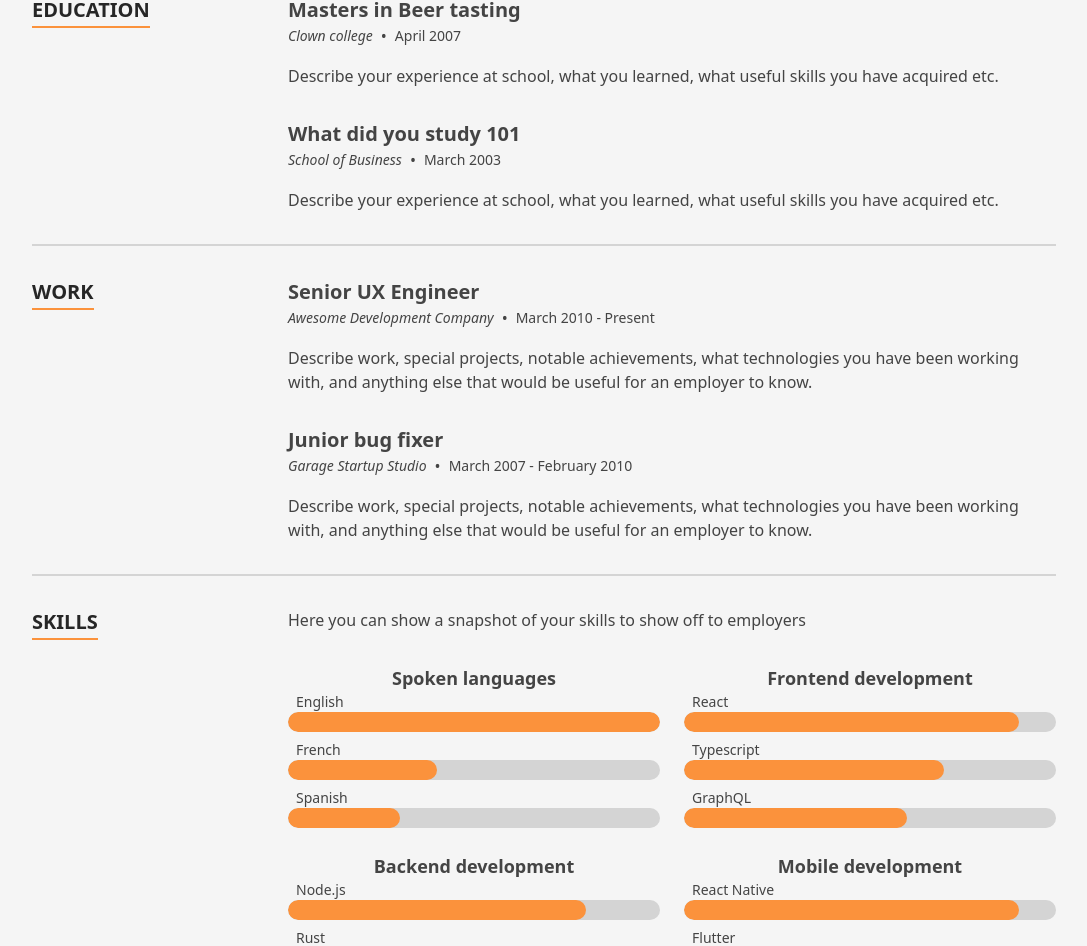
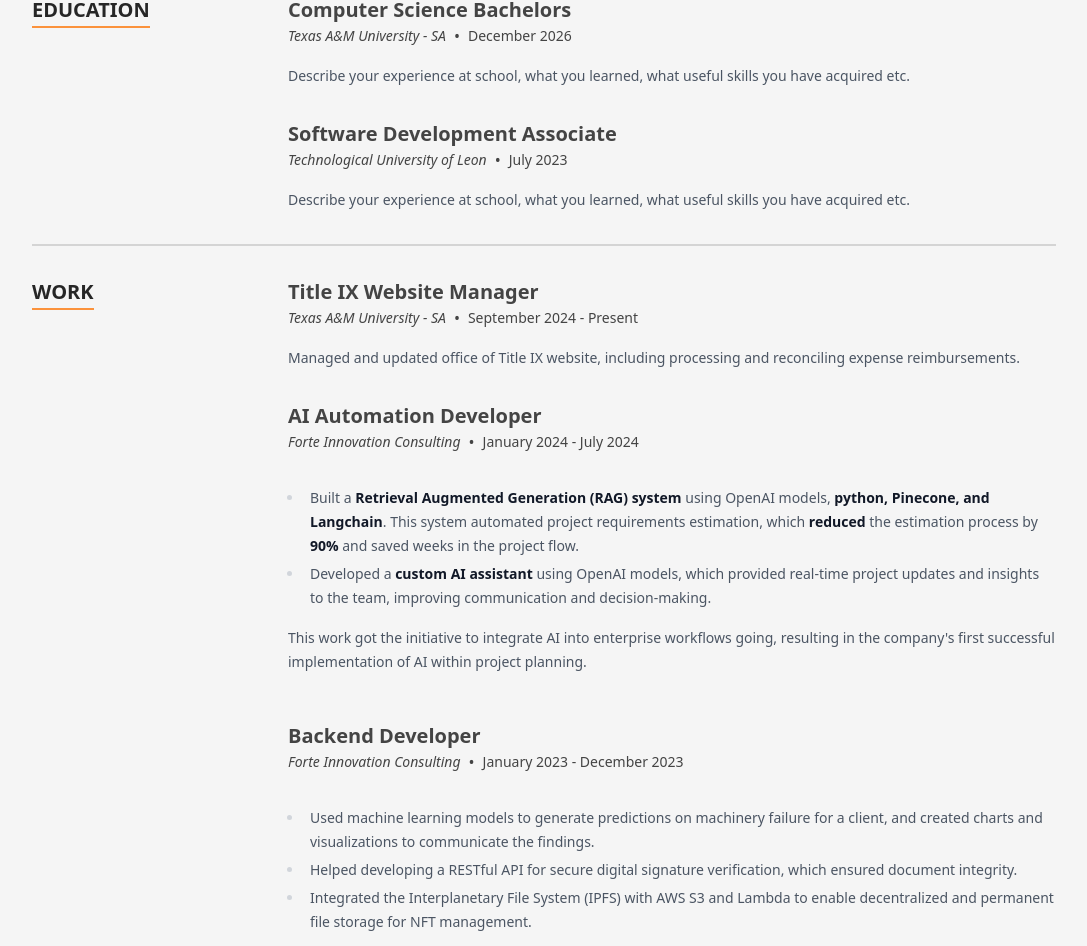
Before and after one commit to Eddy-y/PortfolioV1, a Next.js app: page / in a window 1280 px wide. Shown: the part 1360-2306 px from the top of the page, without its empty margins (96-1183 px from the left). Built offline with nearby package versions, Linux system fonts and the light colour scheme.

Commit message:
Updated work and education sections

```diff
--- a/src/components/Sections/Resume/TimelineItem.tsx
+++ b/src/components/Sections/Resume/TimelineItem.tsx
@@ -1,6 +1,6 @@
 import {FC, memo} from 'react';
 
-import {TimelineItem} from '../../../data/dataDef';
+import type {TimelineItem} from '../../../data/dataDef';
 
 const TimelineItem: FC<{item: TimelineItem}> = memo(({item}) => {
   const {title, date, location, content} = item;
@@ -14,7 +14,9 @@
           <span className="flex-1 text-sm sm:flex-none">{date}</span>
         </div>
       </div>
-      {content}
+      <div className="prose prose-sm max-w-none text-gray-600 prose-ul:list-disc prose-ul:pl-4 prose-li:my-1">
+        {content}
+      </div>
     </div>
   );
 });
--- a/src/data/data.tsx
+++ b/src/data/data.tsx
@@ -128,12 +128,12 @@
         level: 10,
       },
       {
-        name: 'French',
-        level: 4,
+        name: 'Spanish',
+        level: 10,
       },
       {
-        name: 'Spanish',
-        level: 3,
+        name: 'Japanese',
+        level: 2,
       },
     ],
   },
@@ -268,42 +268,76 @@
  */
 export const education: TimelineItem[] = [
   {
-    date: 'April 2007',
-    location: 'Clown college',
-    title: 'Masters in Beer tasting',
+    date: 'December 2026',
+    location: 'Texas A&M University - SA',
+    title: 'Computer Science Bachelors',
     content: <p>Describe your experience at school, what you learned, what useful skills you have acquired etc.</p>,
   },
   {
-    date: 'March 2003',
-    location: 'School of Business',
-    title: 'What did you study 101',
+    date: 'July 2023',
+    location: 'Technological University of Leon',
+    title: 'Software Development Associate',
     content: <p>Describe your experience at school, what you learned, what useful skills you have acquired etc.</p>,
   },
 ];
 
 export const experience: TimelineItem[] = [
   {
-    date: 'March 2010 - Present',
-    location: 'Awesome Development Company',
-    title: 'Senior UX Engineer',
+    date: 'September 2024 - Present',
+    location: 'Texas A&M University - SA',
+    title: 'Title IX Website Manager',
     content: (
       <p>
-        Describe work, special projects, notable achievements, what technologies you have been working with, and
-        anything else that would be useful for an employer to know.
+        Managed and updated office of Title IX website, including processing and reconciling expense reimbursements.
       </p>
     ),
   },
   {
-    date: 'March 2007 - February 2010',
-    location: 'Garage Startup Studio',
-    title: 'Junior bug fixer',
+    date: 'January 2024 - July 2024',
+    location: 'Forte Innovation Consulting',
+    title: 'AI Automation Developer',
     content: (
-      <p>
-        Describe work, special projects, notable achievements, what technologies you have been working with, and
-        anything else that would be useful for an employer to know.
-      </p>
+      <div>
+        <ul>
+          <li>Built a <strong>Retrieval Augmented Generation (RAG) system</strong> using OpenAI models, <strong> python, Pinecone, and Langchain</strong>. This system automated
+          project requirements estimation, which <strong>reduced</strong> the estimation process by <strong>90%</strong> and saved weeks
+          in the project flow.</li>
+          <li>Developed a <strong>custom AI assistant</strong> using OpenAI models, which provided real-time project updates and
+          insights to the team, improving communication and decision-making.</li>
+        </ul>
+        <p> This work got the initiative to integrate AI into enterprise workflows going, resulting in the company's first successful implementation of AI within project planning.</p>
+      </div>
     ),
   },
+  {
+    date: 'January 2023 - December 2023',
+    location: 'Forte Innovation Consulting',
+    title: 'Backend Developer',
+    content: (
+      <div>
+        <ul>
+          <li>Used machine learning models to generate predictions on machinery failure for a client, and created charts and visualizations to communicate the findings.</li>
+          <li>Helped developing a RESTful API for secure digital signature verification, which ensured document integrity.</li>
+          <li>Integrated the Interplanetary File System (IPFS) with AWS S3 and Lambda to enable decentralized and permanent file storage for NFT management.</li>
+        </ul>
+      </div>
+    ),
+  },
+  {
+    date: 'April 2022 - November 2022',
+    location: 'Forte Innovation Consulting',
+    title: 'Data Analyst Intern',
+    content: (
+      <div>
+        <ul>
+          <li>Automated 5+ ETL pipelines using Azure Data Factory and SQL Server, securing data from diverse sources.</li>
+          <li>Created a Power BI dashboard to visualize and analyze data from a client’s database, which helped identify trends and insights.</li>
+          <li>Developed and enhanced 10+ Power BI dashboards, providing performance insights into ticket resolution.</li>
+        </ul>
+      </div>
+    ),
+  },
+
 ];
 
 /**
```
